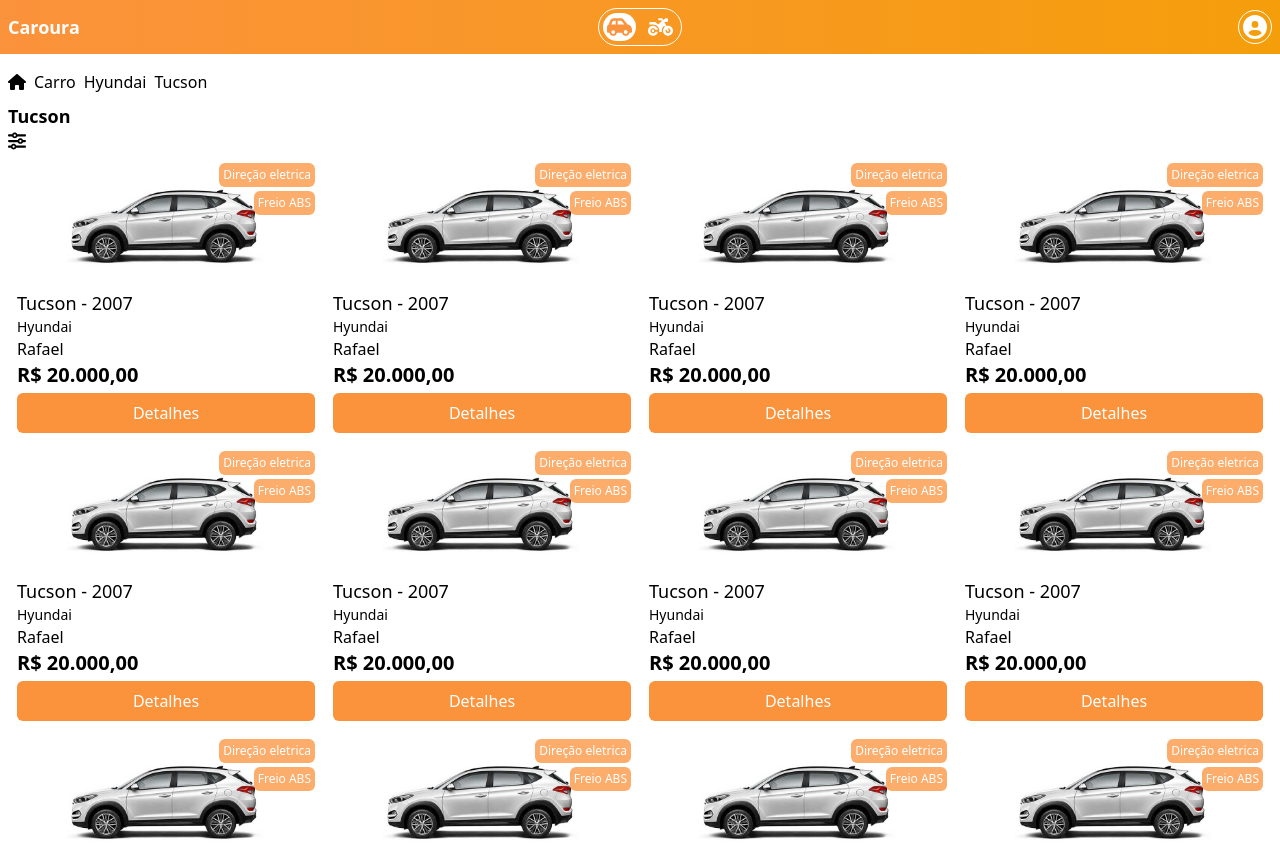
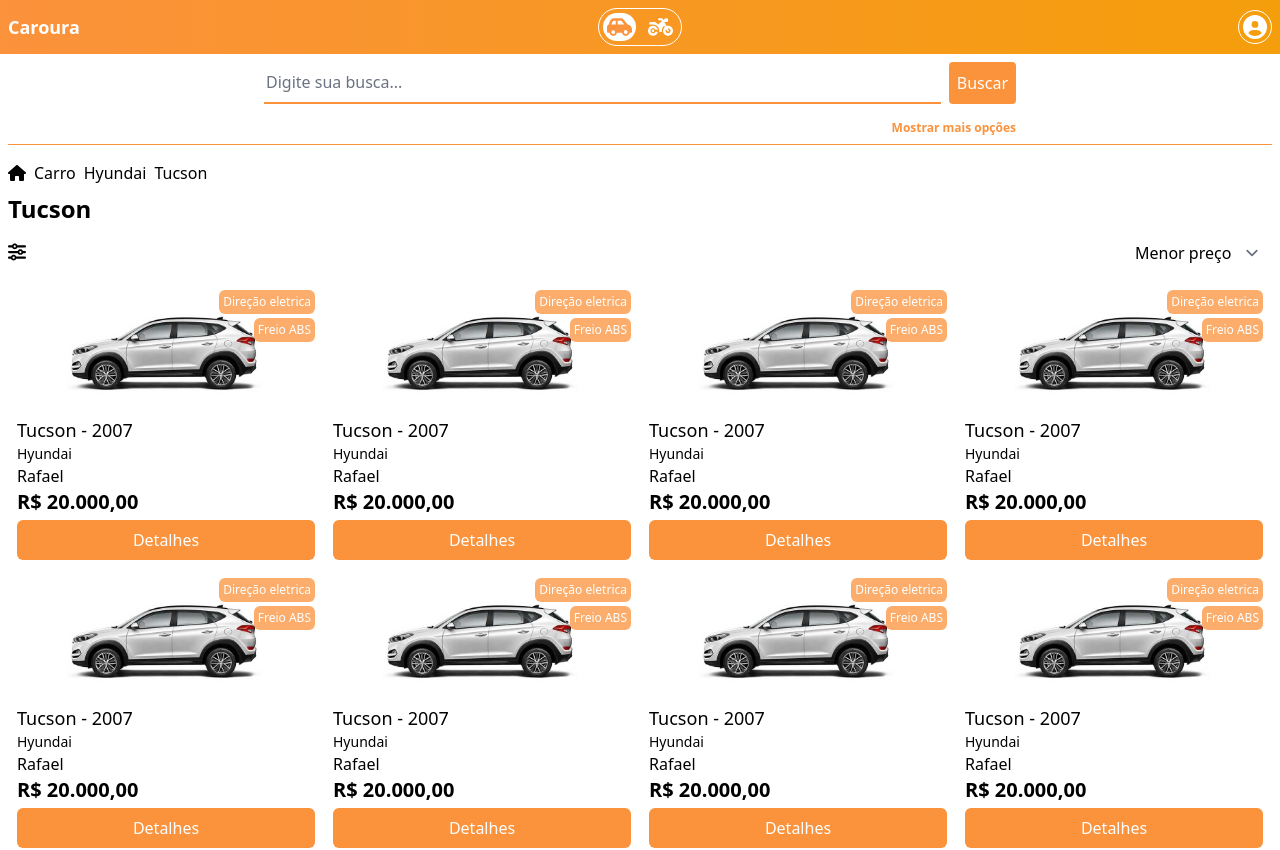
Before and after one commit to rafgrande/caroura-site, a Next.js app: page /c in a window 1280 px wide. Shown: the top 850 px of the page. Built offline with nearby package versions, Linux system fonts and the light colour scheme.

Commit message:
Adicionando opções de ordenação

```diff
--- a/app/c/page.tsx
+++ b/app/c/page.tsx
@@ -5,6 +5,7 @@
 import profilePic from '../components/img/tuc.jpg';
 import { FontAwesomeIcon } from "@fortawesome/react-fontawesome";
 import { faHouse, faSliders, faXmark } from "@fortawesome/free-solid-svg-icons";
+import Filter from "../components/filter";
 
 export default function Category() {
 
@@ -21,6 +22,7 @@
     return (
       <>
         <main className="px-2">
+        <Filter/>
           <section className={`absolute top-0 ${isOpenFilter ? "left-0" : "-left-full"} h-screen w-screen bg-black/75 z-30 flex flex-row-reverse justify-between`}>
             <FontAwesomeIcon icon={faXmark} className="text-white p-5 text-xl" onClick={closeFilters}/>
             <div className={`relative w-4/5 bg-white h-screen transition-left duration-500 ease-in-out ${isOpenFilter ? "left-0" : "-left-full"}`}>
@@ -158,9 +160,17 @@
             <span>Hyundai</span>
             <span>Tucson</span>
           </section>
-          <section className="text-lg font-bold">Tucson</section>
-          <section onClick={openFilters}>
-            <FontAwesomeIcon icon={faSliders} className="text-lg"/>
+          <section className="text-2xl font-bold mb-2">Tucson</section>
+          <section className="flex justify-between items-center mb-2">
+            <div onClick={openFilters}>
+              <FontAwesomeIcon icon={faSliders} className="text-lg"/>
+            </div>
+            <div>
+              <select className="block w-full border-0">
+                <option>Menor preço</option>
+                <option>Maior preço</option>
+              </select>
+            </div>
           </section>
           <section className="results-prodcts-filter grow flex flex-wrap">
               <div className="showcase-item border border-transparent hover:border-orange-400 p-2 w-1/2 lg:w-1/4 ">
```
